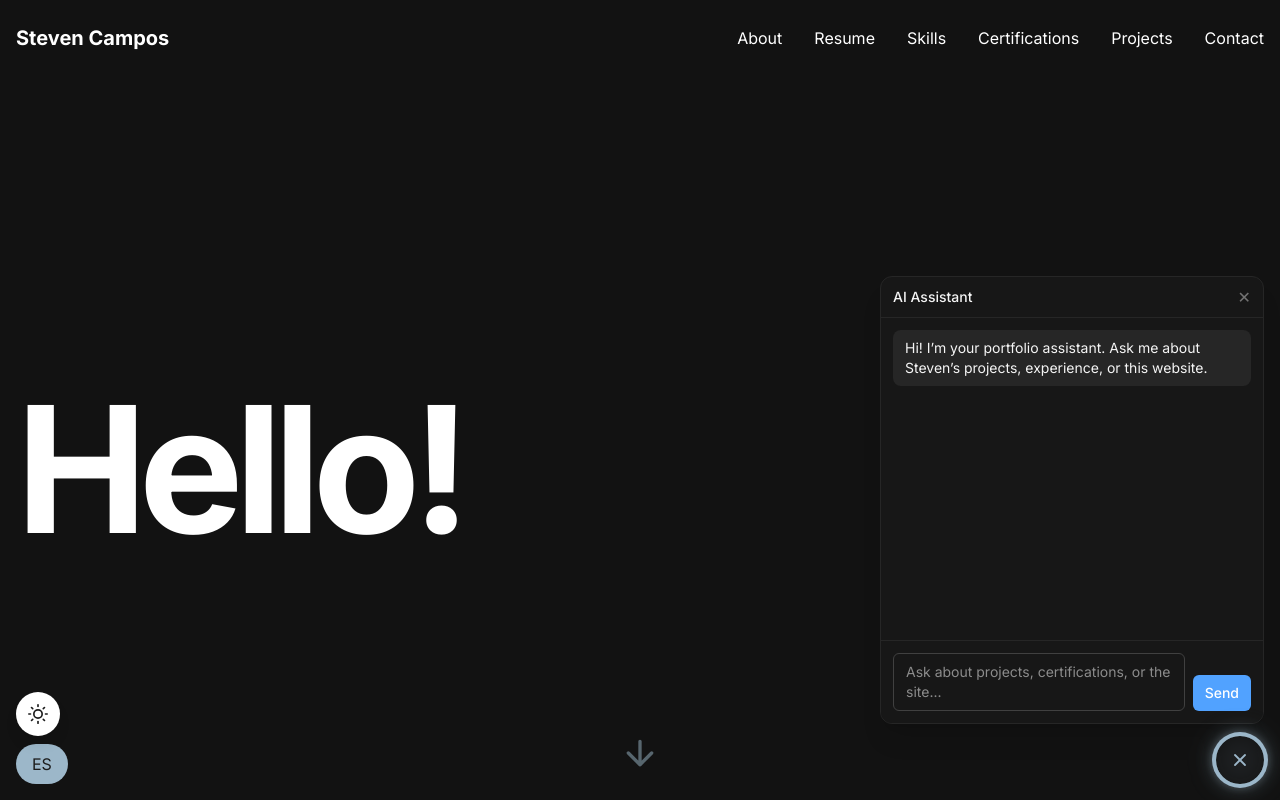
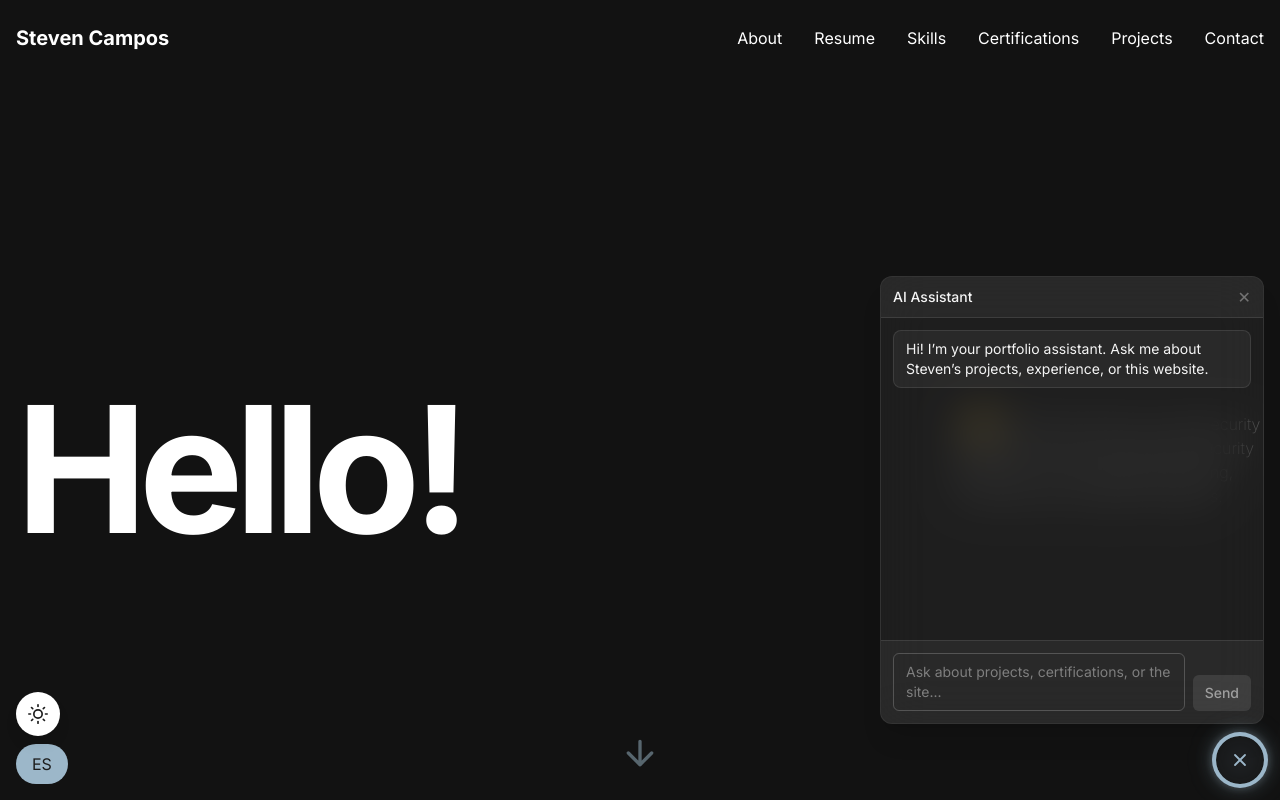
Before and after one commit to stevencampos15/NewPortfolio, a Next.js app: page / in a window 1280 px wide. Both pictures are taken after a click on the button "Open chat". Shown: the top 800 px of the page. Built offline with nearby package versions, Linux system fonts and the light colour scheme.

Commit message:
Added some UI chnages to the chat

```diff
--- a/src/components/chat/ChatWidget.tsx
+++ b/src/components/chat/ChatWidget.tsx
@@ -199,7 +199,8 @@ const Panel: React.FC<{ children: React.ReactNode; isOpen: boolean } & {
       aria-label="AI chat"
       className={
         (isOpen ? "" : "hidden ") +
-        "w-96 max-w-[95vw] h-[28rem] bg-white dark:bg-neutral-900 border border-neutral-200 dark:border-neutral-800 rounded-xl shadow-xl flex flex-col overflow-hidden"
+        "w-96 max-w-[95vw] h-[28rem] rounded-xl shadow-xl flex flex-col overflow-hidden " +
+        "backdrop-blur-xl bg-white/10 dark:bg-white/5 border border-white/20 dark:border-white/10"
       }
     >
       {children}
@@ -210,10 +211,10 @@ const Panel: React.FC<{ children: React.ReactNode; isOpen: boolean } & {
 const MessageBubble: React.FC<{ msg: ChatMessage }> = ({ msg }) => (
   <div
     className={
-      "px-3 py-2 rounded-lg text-sm whitespace-pre-wrap " +
+      "px-3 py-2 rounded-lg text-sm whitespace-pre-wrap border " +
       (msg.role === "user"
-        ? "bg-blue-600 text-white self-end"
-        : "bg-neutral-100 dark:bg-neutral-800 text-neutral-900 dark:text-neutral-100 self-start")
+        ? "self-end border-transparent bg-[#9CB7C9] text-white"
+        : "self-start border-white/10 bg-white/5 text-neutral-900 dark:text-neutral-100")
     }
   >
     {msg.content}
@@ -227,6 +228,7 @@ const ChatWidget: React.FC = () => {
   ]);
   const [input, setInput] = useState("");
   const [isSending, setIsSending] = useState(false);
+  const messagesContainerRef = useRef<HTMLDivElement>(null);
 
   const handleToggle = useCallback(() => {
     setIsOpen((v) => !v);
@@ -301,11 +303,21 @@ const ChatWidget: React.FC = () => {
     }
   }, [handleSend]);
 
+  useEffect(() => {
+    // Auto-scroll to bottom whenever messages update or panel opens
+    const el = messagesContainerRef.current;
+    if (!el) return;
+    // schedule after layout
+    requestAnimationFrame(() => {
+      el.scrollTop = el.scrollHeight;
+    });
+  }, [messages, isOpen]);
+
   return (
     <Container>
       <div className="flex flex-col items-end gap-3">
         <Panel isOpen={isOpen} handleClose={() => setIsOpen(false)}>
-          <div className="flex items-center justify-between px-3 py-2 border-b border-neutral-200 dark:border-neutral-800">
+          <div className="flex items-center justify-between px-3 py-2 border-b border-white/10 bg-white/5 dark:bg-white/5">
             <div className="text-sm font-medium text-neutral-900 dark:text-neutral-100">AI Assistant</div>
             <button
               type="button"
@@ -323,12 +335,12 @@ const ChatWidget: React.FC = () => {
               ✕
             </button>
           </div>
-          <div className="flex-1 overflow-y-auto p-3 flex flex-col gap-2 bg-neutral-50/60 dark:bg-neutral-900/40">
+          <div ref={messagesContainerRef} className="flex-1 overflow-y-auto p-3 flex flex-col gap-2">
             {messages.map((m, i) => (
               <MessageBubble key={i} msg={m} />
             ))}
           </div>
-          <div className="p-3 border-t border-neutral-200 dark:border-neutral-800 bg-white dark:bg-neutral-900">
+          <div className="p-3 border-t border-white/10 bg-white/5 dark:bg-white/5">
             <div className="flex items-end gap-2">
               <textarea
                 aria-label="Type your message"
@@ -337,7 +349,7 @@ const ChatWidget: React.FC = () => {
                 onChange={(e) => setInput(e.target.value)}
                 onKeyDown={handleInputKeyDown}
                 placeholder="Ask about projects, certifications, or the site..."
-                className="w-full resize-none rounded-md border border-neutral-300 dark:border-neutral-700 bg-transparent px-3 py-2 text-sm focus:outline-none focus:ring-2 focus:ring-blue-500 min-h-10 max-h-28"
+                className="w-full resize-none rounded-md border border-white/20 bg-transparent px-3 py-2 text-sm focus:outline-none focus:ring-2 focus:ring-[#9CB7C9] placeholder:text-white/40 min-h-10 max-h-28"
               />
               <button
                 type="button"
@@ -346,8 +358,10 @@ const ChatWidget: React.FC = () => {
                 disabled={!canSend}
                 onClick={() => void handleSend()}
                 className={
-                  "rounded-md px-3 py-2 text-sm font-medium text-white " +
-                  (canSend ? "bg-blue-600 hover:bg-blue-700" : "bg-blue-400 cursor-not-allowed")
+                  "rounded-md px-3 py-2 text-sm font-medium " +
+                  (canSend
+                    ? "bg-[#9CB7C9] text-[#1C1C1C] hover:bg-[#8BA5B7]"
+                    : "bg-white/10 text-white/50 cursor-not-allowed")
                 }
               >
                 Send
```
